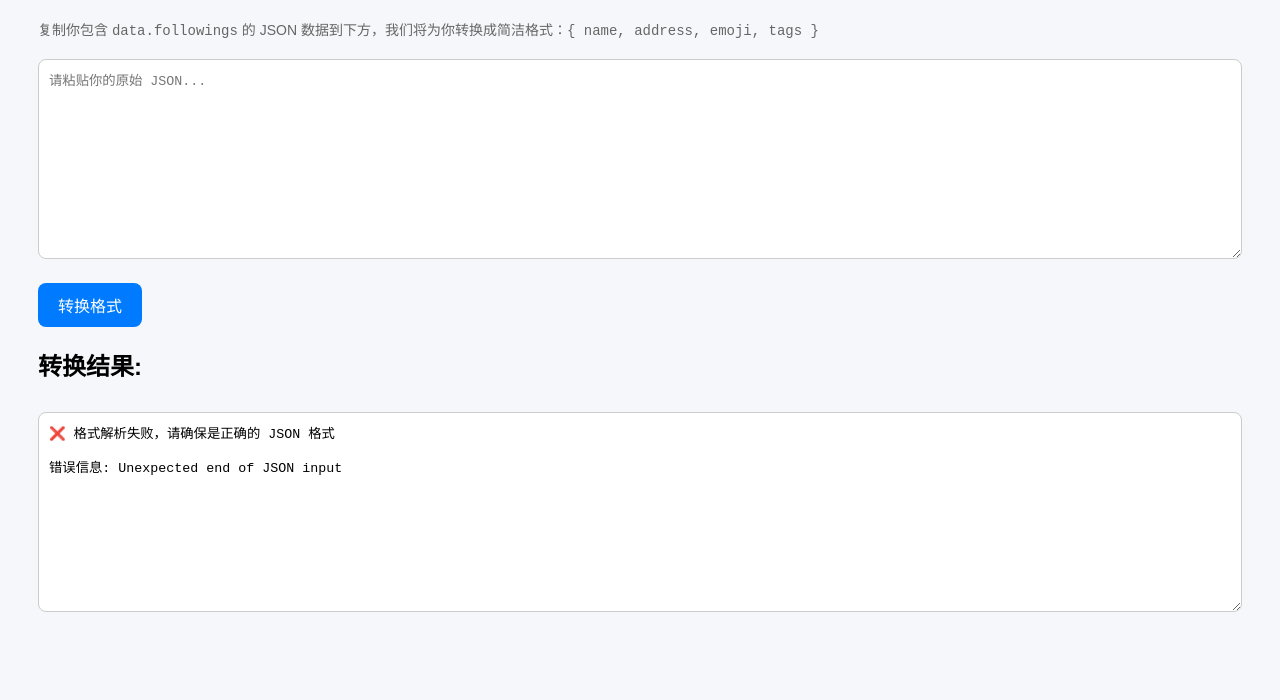
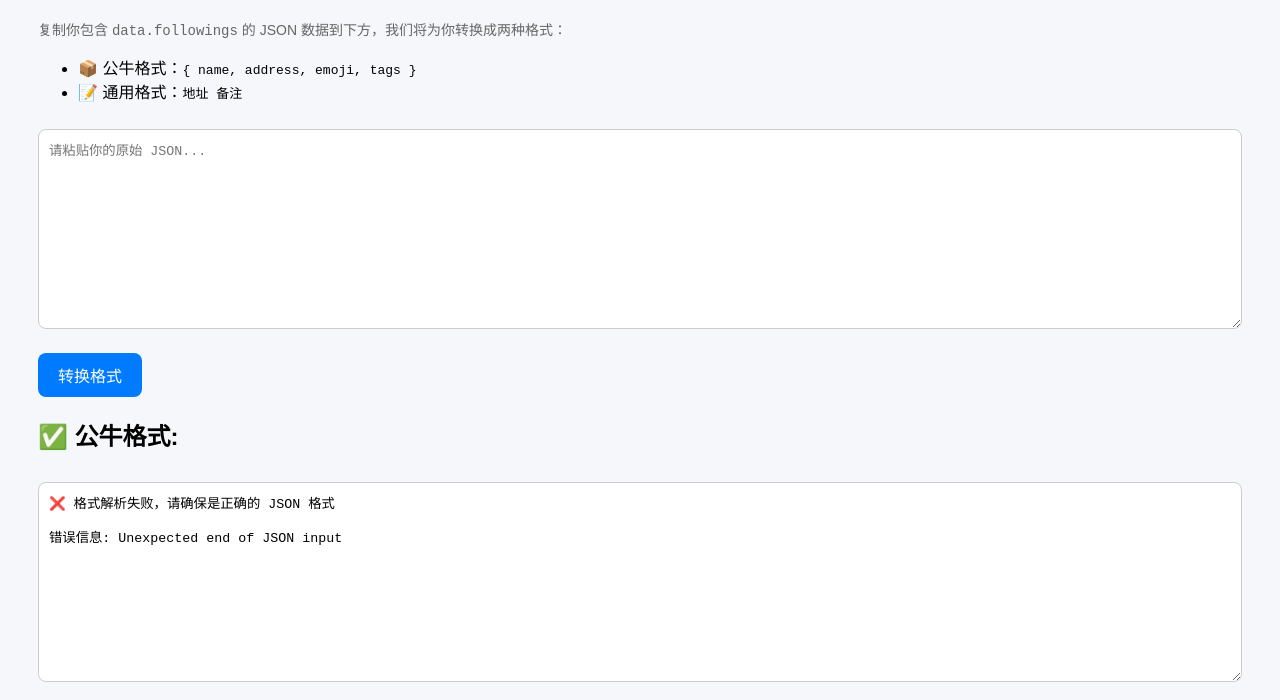
Before and after one commit to authfornia/wallettransform, a plain HTML site: page index.html in a window 1280 px wide. Both pictures are taken after a click on the button "转换格式". Shown: the part 100-800 px from the top of the page. Drawn offline with Linux system fonts and the light colour scheme.

Commit message:
Update index.html

```diff
--- a/index.html
+++ b/index.html
@@ -29,6 +29,7 @@
       background-color: #007bff;
       color: white;
       cursor: pointer;
+      margin-right: 10px;
     }
     button:hover {
       background-color: #0056b3;
@@ -46,20 +47,29 @@
 <body>
   <h1>✨ wallettransform</h1>
   <p class="info">
-    复制你包含 <code>data.followings</code> 的 JSON 数据到下方，我们将为你转换成简洁格式：<code>{ name, address, emoji, tags }</code>
+    复制你包含 <code>data.followings</code> 的 JSON 数据到下方，我们将为你转换成两种格式：
+    <ul>
+      <li>📦 公牛格式：<code>{ name, address, emoji, tags }</code></li>
+      <li>📝 通用格式：<code>地址 备注</code></li>
+    </ul>
   </p>
 
   <textarea id="inputJson" placeholder="请粘贴你的原始 JSON..."></textarea>
   <br>
   <button onclick="transform()">转换格式</button>
 
-  <h2>转换结果:</h2>
+  <h2>✅ 公牛格式:</h2>
   <textarea id="outputJson" readonly placeholder="转换结果将显示在这里..."></textarea>
+
+  <h2>✅ 通用格式:</h2>
+  <textarea id="plainText" readonly placeholder="地址 备注 格式结果..."></textarea>
 
   <script>
     function transform() {
       const input = document.getElementById("inputJson").value;
-      const output = document.getElementById("outputJson");
+      const outputJson = document.getElementById("outputJson");
+      const plainText = document.getElementById("plainText");
+
       try {
         const raw = JSON.parse(input);
         const followings = raw.data?.followings || [];
@@ -71,9 +81,14 @@
           tags: []
         }));
 
-        output.value = JSON.stringify(result, null, 2);
+        const textResult = followings.map(item => `${item.address || ""} ${item.name || ""}`).join("\n");
+
+        outputJson.value = JSON.stringify(result, null, 2);
+        plainText.value = textResult;
+
       } catch (e) {
-        output.value = "❌ 格式解析失败，请确保是正确的 JSON 格式\n\n错误信息: " + e.message;
+        outputJson.value = "❌ 格式解析失败，请确保是正确的 JSON 格式\n\n错误信息: " + e.message;
+        plainText.value = "";
       }
     }
   </script>
```
